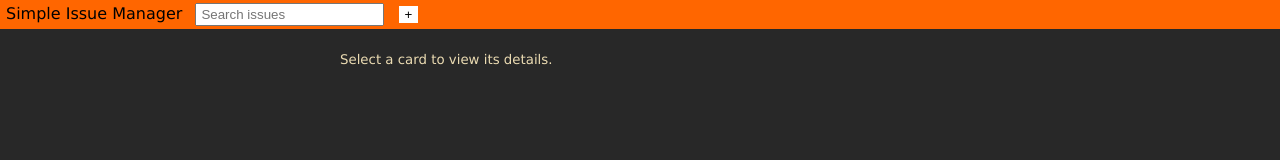
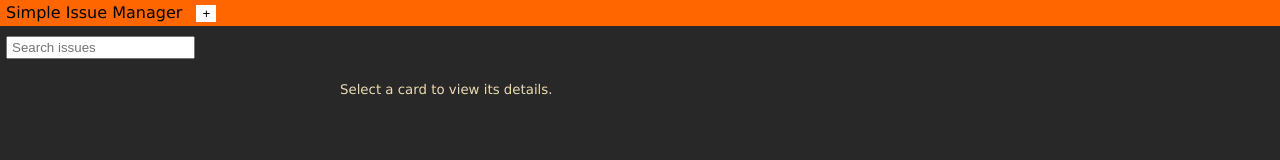
Before and after one commit to vekiar/sim, a website: page index.html in a window 1280 px wide. Drawn offline with Linux system fonts and the light colour scheme.

Commit message:
fix: reposition search bar

```diff
--- a/index.html
+++ b/index.html
@@ -6,10 +6,8 @@
     <link rel="stylesheet" href="style.css">
 </head>
 <body>
-    <h1>Simple Issue Manager
-        <input id="searchInput" type="text" placeholder="Search issues">
-        <button id="showForm">+</button>
-    </h1>
+    <h1>Simple Issue Manager <button id="showForm">+</button></h1>
+    <input id="searchInput" type="text" placeholder="Search issues">
 
     <div id="overlay" class="hidden">
         <form id="cardForm" class="overlay-content">
--- a/style.css
+++ b/style.css
@@ -52,7 +52,8 @@ h1 button {
 }
 
 #searchInput {
-    margin-left: 8px;
+    display: block;
+    margin: 0 0 10px 6px;
     padding: 2px 4px;
 }
 
```
Also changed, not shown: package.json (added, +16 -0 lines), test/search-bar.test.js (added, +23 -0 lines), 1 other file.
